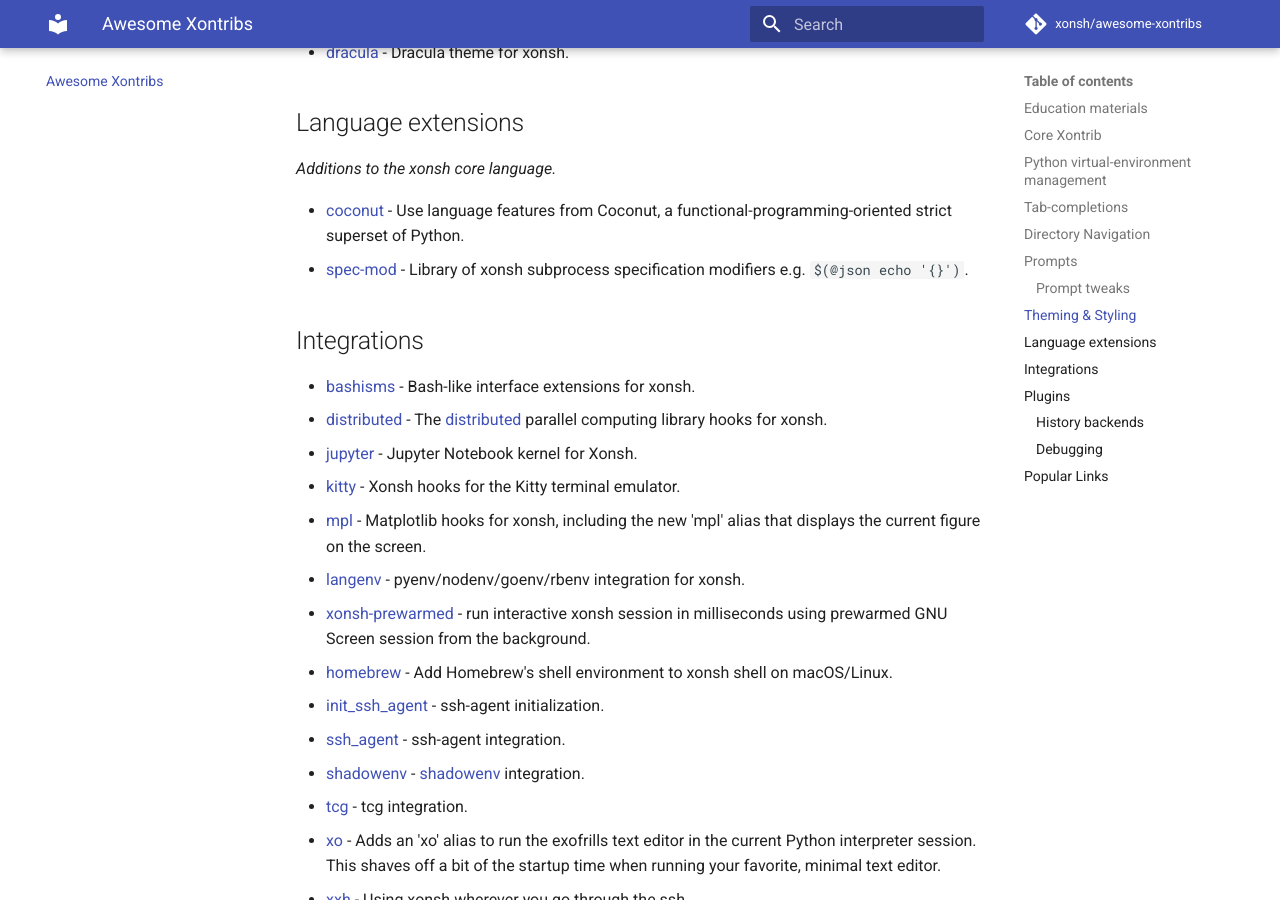
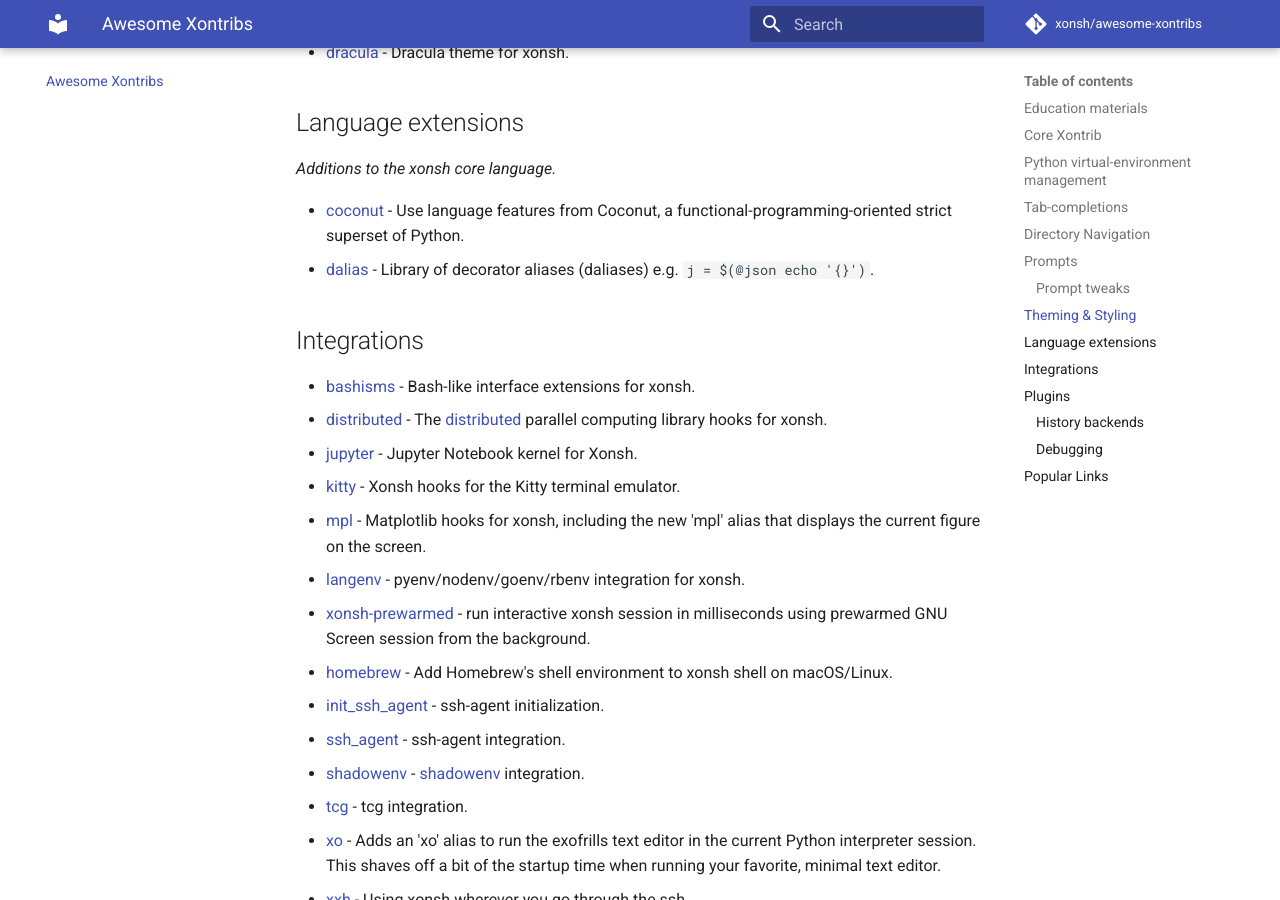
Before and after one commit to xonsh/awesome-xontribs, an MkDocs documentation site: the page built from docs/README.md, in a window 1280 px wide and 900 px high, scrolled down 3109 px. Built offline with MkDocs 1.6.1 and Material for MkDocs 9.7.7, drawn with Linux system fonts in a browser that asks for light colours; comment, search, counter and statistics services are not loaded.

Commit message:
Update README.md (#34)

```diff
--- a/docs/README.md
+++ b/docs/README.md
@@ -98,7 +98,7 @@
 *Additions to the xonsh core language.*
 
 - [coconut](http://coconut-lang.org/) - Use language features from Coconut, a functional-programming-oriented strict superset of Python.
-- [spec-mod](https://github.com/anki-code/xontrib-spec-mod) - Library of xonsh subprocess specification modifiers e.g. `$(@json echo '{}')`.
+- [dalias](https://github.com/anki-code/xontrib-dalias) - Library of decorator aliases (daliases) e.g. `j = $(@json echo '{}')`.
 
 ## Integrations
 
```
